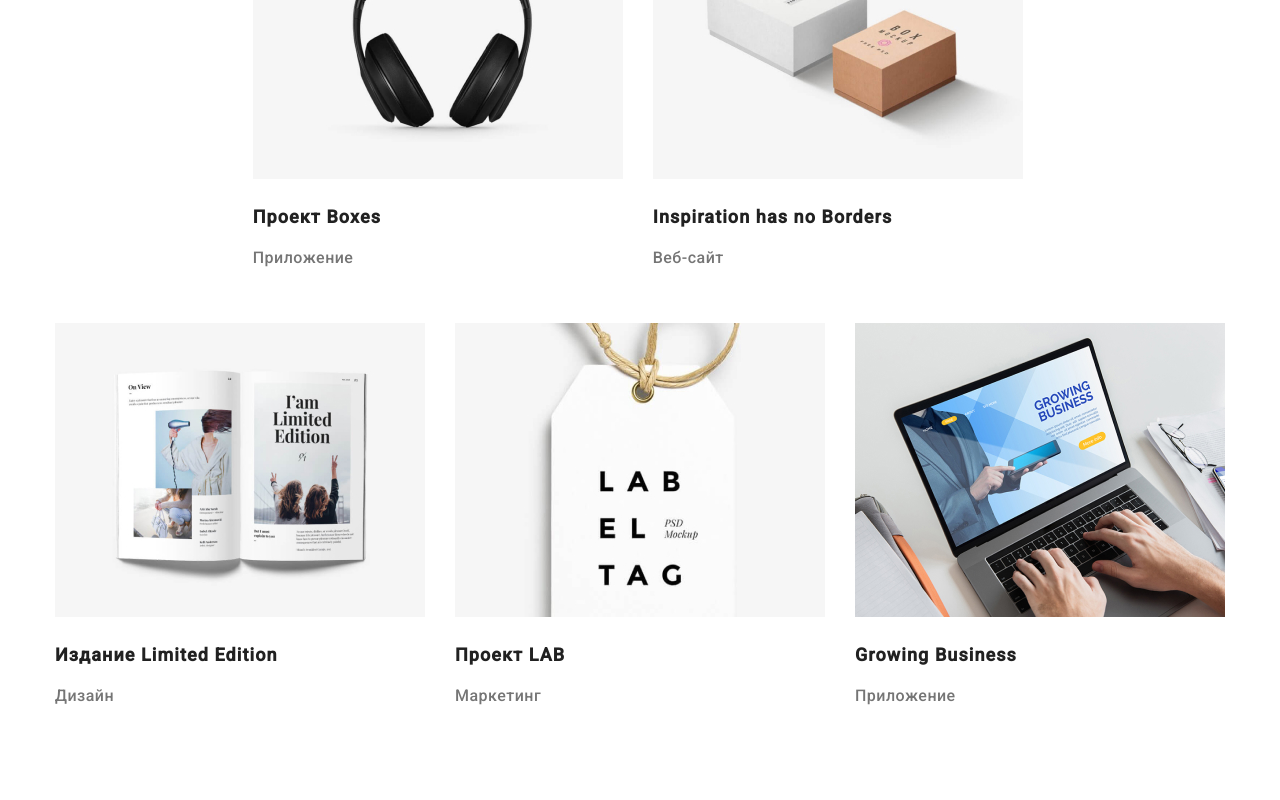
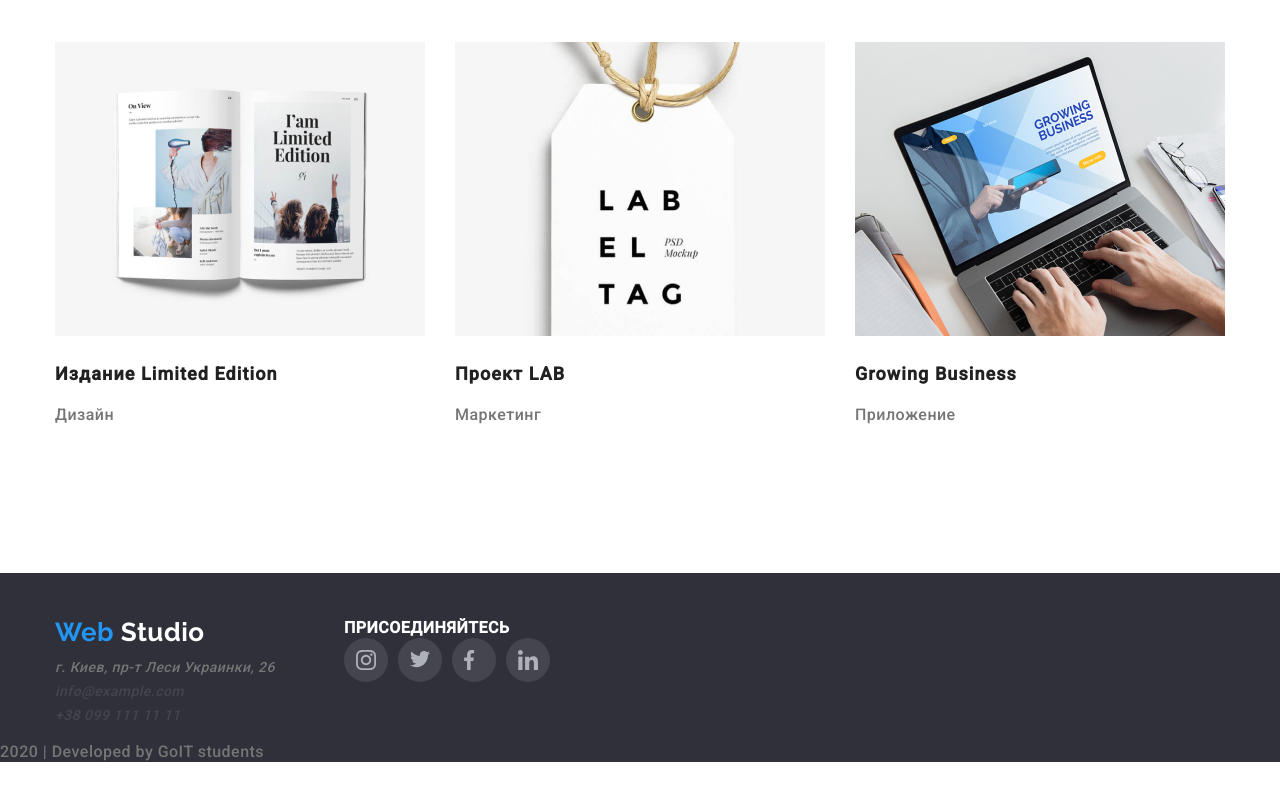
Before and after one commit to Kateryna-Vyshnevetska/goit-markup-hw-03, a plain HTML site: page portfolio.html in a window 1280 px wide. Shown: the part 1194-1994 px from the top of the page. After the commit the page ends 1972 px from the top, so only its background shows below. Drawn offline with nearby package versions, Linux system fonts and the light colour scheme.

Commit message:
Fixed footer

```diff
--- a/css/common.css
+++ b/css/common.css
@@ -106,6 +106,10 @@ img{
 }
 
 /* Page Header */
+.header {
+  border-bottom: 1px solid #ECECEC;
+}
+
 .container{
   padding-top: 94px;
   padding-bottom: 94px;
@@ -218,6 +222,10 @@ img{
   color: var(--primary-white-color)
 }
 
+.address-info {
+  margin-right: 69px;
+}
+
 .address-info .contacts {
   font-size: 14px;
   text-decoration: none;
@@ -232,7 +240,7 @@ img{
   color: var(--bgc-social-links);
 }
 
-.join b {
+.join .join-us {
   margin-bottom: 20px;
   text-transform: uppercase;
   color: var(--primary-white-color)
--- a/css/portfolio.css
+++ b/css/portfolio.css
@@ -29,7 +29,7 @@
 }
 
 .portfolio-menu {
-  margin-bottom: 50px;
+  padding-bottom: 50px;
   width: 642px;
 }
 
--- a/portfolio.html
+++ b/portfolio.html
@@ -11,10 +11,9 @@
 </head>
 <body class="page">
   <!-- Sites header -->
-  <header class="container">
+  <header class="header">
     <!-- Main menu navigation -->
-    <div class="header-container">
-      <div class="main-nav">
+    <div class="container main-nav">
       <a class="logo" href="./index.html"> <span class="part-logo">Web </span>Studio</a>
 
       <nav>
@@ -38,7 +37,6 @@
           </a>
          </li>
        </ul>
-      </div>
     </div>
 
     </header>
@@ -124,7 +122,61 @@
           </ul>
       </div>
     </section>
+    </main>
+       <!-- Footer -->
+   <footer class="footer">
+    <!-- address -->
+    <div class="container flex-footer">
+      <section class="address-info">
+        <a class="logo" href="./index.html"> <span class="part-logo">Web </span>Studio</a>
+        <address class="contacts">
+          г. Киев, пр-т Леси Украинки, 26<br>
+          <a class="link" href="mailto:info@example.com">info@example.com</a><br>
+          <a class="link" href="tel:+380991111111">+38 099 111 11 11</a><br>
+        </address>
 
-    </main>
+
+      </section>
+
+    <!-- Join us -->
+      <section class="join">
+        <b class="join-us">присоединяйтесь</b>
+        <ul class="social-links list">
+          <li class="item">
+            <a class="link" href="" aria-label="Instagram link">
+              <img src="./img/networks/instagram.svg" alt="">
+            </a>
+          </li>
+          <li class="item">
+            <a class="link" href="" aria-label="Twitter link">
+              <img src="./img/networks/twitter.svg" alt="">
+            </a>
+          </li>
+          <li class="item">
+            <a class="link" href="" aria-label="Facebook link">
+              <img src="./img/networks/facebook.svg" alt="">
+            </a>
+          </li>
+          <li class="item">
+            <a class="link" href="" aria-label="LinkedIn link">
+              <img src="./img/networks/linkedin.svg" alt="">
+            </a>
+          </li>
+        </ul>
+      </section>
+    </div>
+<!--
+   Subscribe
+   <div>
+     <b>Подпишитесь на рассылку</b>
+     <input type="email" size="30" required>
+     <a href="">
+       Подписаться
+       <img src="./img/iconsend.svg" alt="Subscribe telegram">
+     </a>
+   </div> -->
+
+   <p class="copywrite">2020 | Developed by GoIT students</p>
+ </footer>
 </body>
 </html>
```
Lines whose indentation alone changed are shown as unchanged.
